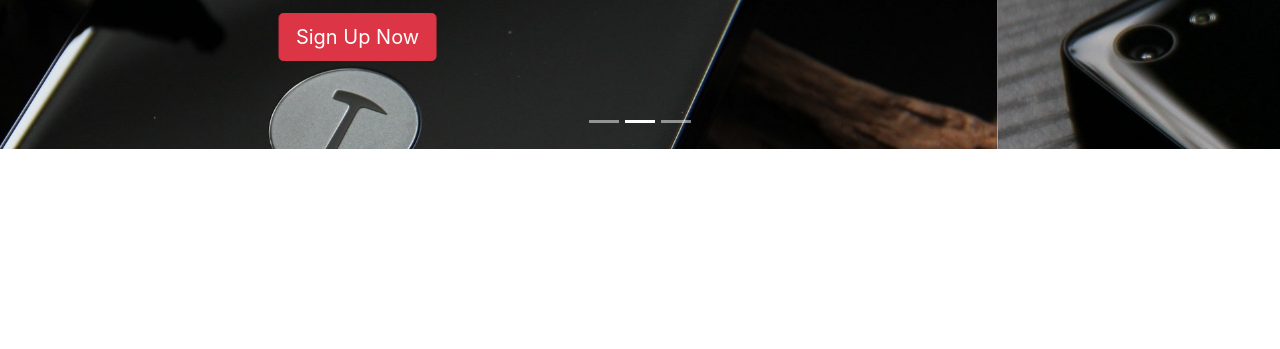
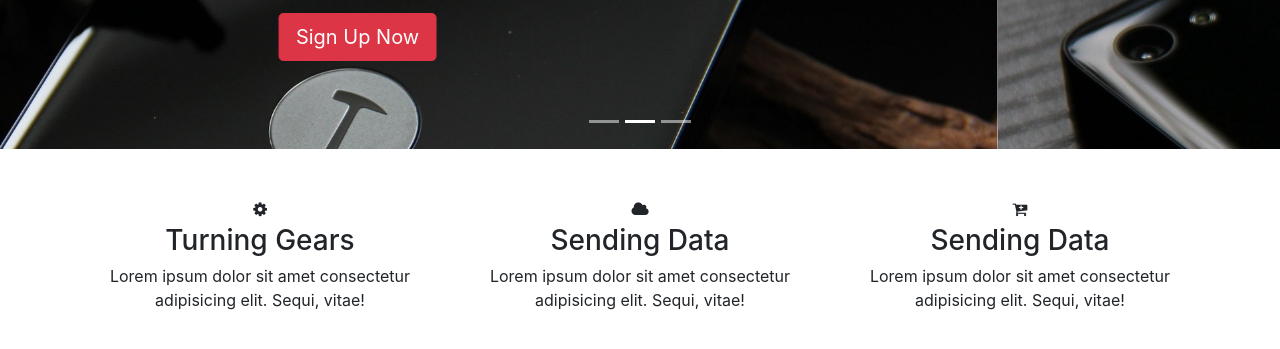
Before and after one commit to StanislavFedyna/glozzom-multi-page-theme, a website: page src/index.html in a window 1280 px wide. Shown: the part 357-706 px from the top of the page. Drawn offline with Linux system fonts and the light colour scheme; a script that the page names is missing.

Commit message:
end of HOME ICON SECTION

```diff
--- a/src/index.html
+++ b/src/index.html
@@ -11,7 +11,7 @@
   <title> Glozzom Theme</title>
 </head>
 
-<!-- NAVBARS -->
+<!-- NAVBAR -->
 
 <nav class="navbar navbar-expand-sm navbar-dark bg-dark">
   <div class="container">
@@ -31,7 +31,7 @@
         <li class="nav-item">
           <a href="blog.html" class="nav-link">Blog</a>
         </li>
-          <li class="nav-item">
+        <li class="nav-item nav-item-contact">
           <a href="contact.html" class="nav-link">Contact</a>
         </li>
       </ul>
@@ -52,35 +52,39 @@
         <div class="container">
           <div class="carousel-caption d-none d-sm-block text-center mb-5">
             <h1 class="display-3">Heading One</h1>
-              <p class="lead">Lorem ipsum dolor sit amet, consectetur adipisicing elit. Recusandae consequuntur architecto eius magni nobis nulla eaque. Deserunt sunt, distinctio quos.</p>
+            <p class="lead">Lorem ipsum dolor sit amet, consectetur adipisicing elit. Recusandae consequuntur
+              architecto eius magni nobis nulla eaque. Deserunt sunt, distinctio quos.</p>
             <a href="#" class="btn btn-danger btn-lg">Sign Up Now</a>
           </div>
         </div>
       </div>
 
+      <!-- SLIDE-1 -->
       <div class="carousel-item carousel-image-2">
         <div class="container">
           <div class="carousel-caption d-none d-sm-block text-center mb-5">
             <h1 class="display-3">Heading Two</h1>
-              <p class="lead">Lorem ipsum dolor sit amet, consectetur adipisicing elit. Recusandae consequuntur architecto eius magni nobis nulla eaque. Deserunt sunt, distinctio quos.</p>
+            <p class="lead">Lorem ipsum dolor sit amet, consectetur adipisicing elit. Recusandae consequuntur
+              architecto eius magni nobis nulla eaque. Deserunt sunt, distinctio quos.</p>
             <a href="#" class="btn btn-primary btn-lg">Learn More</a>
           </div>
         </div>
       </div>
 
+      <!-- SLIDE-2 -->
       <div class="carousel-item carousel-image-3">
         <div class="container">
           <div class="carousel-caption d-none d-sm-block text-center mb-5">
             <h1 class="display-3">Heading Three</h1>
-              <p class="lead">Lorem ipsum dolor sit amet, consectetur adipisicing elit. Recusandae consequuntur architecto eius magni nobis nulla eaque. Deserunt sunt, distinctio quos.</p>
+            <p class="lead">Lorem ipsum dolor sit amet, consectetur adipisicing elit. Recusandae consequuntur
+              architecto eius magni nobis nulla eaque. Deserunt sunt, distinctio quos.</p>
             <a href="#" class="btn btn-success btn-lg">Learn More</a>
           </div>
         </div>
       </div>
     </div>
 
-
-
+    <!-- CAROUSEL NAVIGATION -->
     <a href="#myCarousel" data-slide="prev" class="carousel-control-prev">
       <span class="carousel-control-prev-icon"></span>
     </a>
@@ -91,6 +95,28 @@
   </div>
 </section>
 
+<!-- HOME ICON SECTION -->
+<section id="home-icons" class="py-5">
+  <div class="container">
+    <div class="row">
+      <div class="col-md-4 mb-4 text-center">
+        <i class="fa fa-cog mb-2"></i>
+        <h3>Turning Gears</h3>
+        <p>Lorem ipsum dolor sit amet consectetur adipisicing elit. Sequi, vitae!</p>
+      </div>
+      <div class="col-md-4 mb-4 text-center">
+        <i class="fa fa-cloud mb-2"></i>
+        <h3>Sending Data</h3>
+        <p>Lorem ipsum dolor sit amet consectetur adipisicing elit. Sequi, vitae!</p>
+      </div>
+      <div class="col-md-4 mb-4 text-center">
+          <i class="fa fa-cart-plus mb-2"></i>
+          <h3>Sending Data</h3>
+          <p>Lorem ipsum dolor sit amet consectetur adipisicing elit. Sequi, vitae!</p>
+        </div>
+    </div>
+  </div>
+</section>
 
 <!-- Scripts -->
 <script src="js/jquery.min.js"></script>
```
Lines whose indentation alone changed are shown as unchanged.
